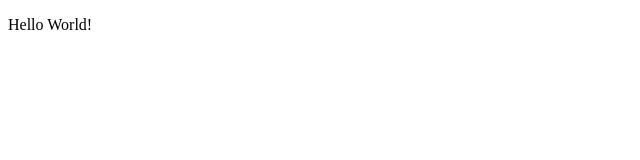
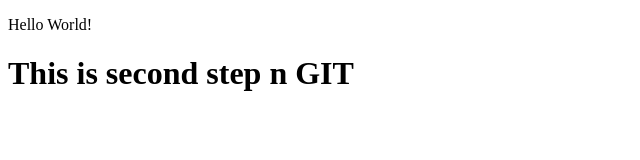
Before and after one commit to Olim228/Leson-Git, a plain HTML site: page index.html in a window 1280 px wide. Shown: the whole page, without its empty margins (0-640 px from the left). Drawn offline with Linux system fonts and the light colour scheme.

Commit message:
added heading

```diff
--- a/index.html
+++ b/index.html
@@ -9,5 +9,7 @@
 
     <p>Hello World!</p>
 
+    <h1>This is second step n GIT</h1>
+
 </body>
 </html>
```
